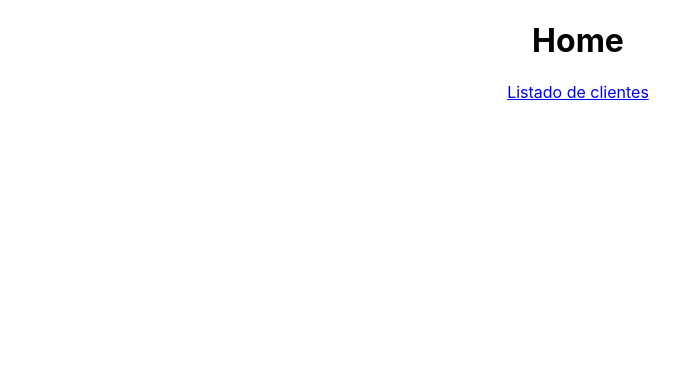
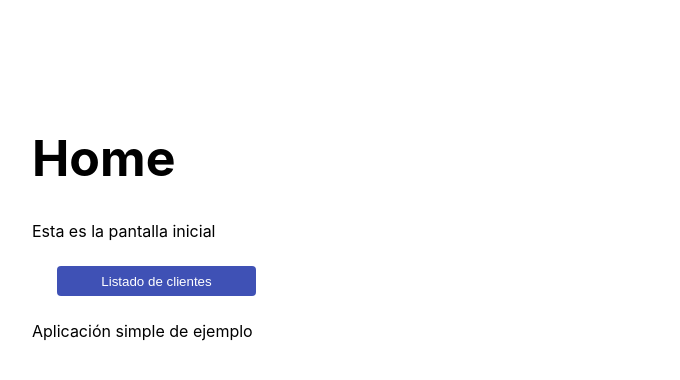
Before and after one commit to mikeacocoding/udemycustomersapp, a React (Create React App) app: page / in a window 1280 px wide. Shown: the top 380 px of the page, without its empty margins (62-742 px from the left). Built offline with nearby package versions, Linux system fonts and the light colour scheme.

Commit message:
Avance hasta video 172,sin Redux.

```diff
--- a/src/App.css
+++ b/src/App.css
@@ -1,38 +1,3 @@
-.App {
-  text-align: center;
+h1 {
+  font-size:50px;
 }
-
-.App-logo {
-  height: 40vmin;
-  pointer-events: none;
-}
-
-@media (prefers-reduced-motion: no-preference) {
-  .App-logo {
-    animation: App-logo-spin infinite 20s linear;
-  }
-}
-
-.App-header {
-  background-color: #282c34;
-  min-height: 100vh;
-  display: flex;
-  flex-direction: column;
-  align-items: center;
-  justify-content: center;
-  font-size: calc(10px + 2vmin);
-  color: white;
-}
-
-.App-link {
-  color: #61dafb;
-}
-
-@keyframes App-logo-spin {
-  from {
-    transform: rotate(0deg);
-  }
-  to {
-    transform: rotate(360deg);
-  }
-}
--- a/src/App.js
+++ b/src/App.js
@@ -2,14 +2,15 @@ import React,{ Component } from 'react';
 import { BrowserRouter as Router, Route, Switch } from 'react-router-dom';
 import './App.css';
 import HomeContainer from './containers/HomeContainer';
+import CustomersContainer from './containers/CustomersContainer';
 
 class App extends Component {
 
-  renderHome = () => <h1>Home</h1>
+  renderHome = ()=> <HomeContainer />
 
   renderCustomerContainer = () => <h1>Customer Container</h1>;
 
-  renderCustomerListContainer = () => <h1>Customer List Container</h1>;
+  renderCustomerListContainer = () => <CustomersContainer />;
 
   renderCustomerNewContainer = () => <h1>Customer New Container</h1>;
 
@@ -17,7 +18,7 @@ class App extends Component {
     return (
       <Router>
         <div className="App">
-          <Route exact path="/" component={HomeContainer} />
+          <Route exact path="/" component={this.renderHome} />
           <Route exact path="/customers" component={this.renderCustomerListContainer} />
           <Switch>
             <Route path="/customers/new" component={this.renderCustomerNewContainer} />
--- a/src/components/CustomerListItem.js
+++ b/src/components/CustomerListItem.js
@@ -1,18 +1,19 @@
 import React from 'react';
+import { Link } from 'react-router-dom';
 import PropTypes from 'prop-types';
 
-const CustomerListItem = ({ name, editAction, delAction }) => {
+const CustomerListItem = ({ dni, name, editAction, delAction, urlPath }) => {
     return (
         <div>
             <div className="customers-list-item">
                 <div className="field">
-                    <link to={`${props.urlPath}${dni}`}>{name}</link>
+                    <Link to={`${urlPath}${dni}`}>{name}</Link>
                 </div>
                 <div className="field">
-                    <link to={`${props.urlPath}${dni}/edit`}>{editAction}</link>
+                    <Link to={`${urlPath}${dni}/edit`}>{editAction}</Link>
                 </div>
                 <div className="field">
-                    <link to={`${props.urlPath}${dni}/del`}>{delAction}</link>
+                    <Link to={`${urlPath}${dni}/del`}>{delAction}</Link>
                 </div>
             </div>
         </div>
--- a/src/components/CustomersActions.js
+++ b/src/components/CustomersActions.js
@@ -4,7 +4,7 @@ import PropTypes from 'prop-types';
 const CustomersActions = ({ children }) => {
     return (
         <div>
-            <div className="customer-actions">
+            <div className="customers-actions">
                 <div>{children}</div>
             </div>
         </div>
--- a/src/components/CustomersList.js
+++ b/src/components/CustomersList.js
@@ -2,7 +2,7 @@ import React from 'react';
 import PropTypes from 'prop-types';
 import CustomerListItem from './CustomerListItem';
 
-const CustomersList = ({ customers }) => {
+const CustomersList = ({ customers , urlPath}) => {
     return (
         <div>
             <div className="customers-list">
@@ -10,6 +10,7 @@ const CustomersList = ({ customers }) => {
                     customers.map(c =>
                         <CustomerListItem
                             key={c.dni}
+                            dni={c.dni}
                             name={c.name}
                             editAction={'Editar'}
                             delAction={'Eliminar'}
--- /dev/null
+++ b/src/containers/CustomersContainer.js
@@ -0,0 +1,56 @@
+import React, { Component } from 'react';
+import PropTypes from 'prop-types';
+import { withRouter } from 'react-router-dom';
+import AppFrame from '../components/AppFrame';
+import CustomersActions from '../components/CustomersActions';
+import CustomersList from '../components/CustomersList';
+
+const customers = [{
+    "dni": "270",
+    "name": "Juan Perez",
+    "age": 37
+}, {
+    "dni": "370",
+    "name": "Carlos Bahia",
+    "age": 35
+}, {
+    "dni": "470",
+    "name": "Luis Martinez",
+    "age": 32
+}];
+
+class CustomersContainer extends Component {
+
+    handleAddNew = () => {
+        this.props.history.push('/customers/new');
+    }
+
+    renderBody = customers => (
+        <div>
+            <CustomersList
+                customers={customers}
+                urlPath={'customer/'}>
+            </CustomersList>
+            <CustomersActions>
+                <button onClick={this.handleAddNew}>Nuevo Cliente</button>
+            </CustomersActions>
+        </div>
+    )
+
+    render() {
+        return (
+            <div>
+                <AppFrame
+                    header={'Listado de clientes'}
+                    body={this.renderBody(customers)}
+                ></AppFrame>
+            </div>
+        );
+    }
+}
+
+CustomersContainer.propTypes = {
+
+};
+
+export default withRouter(CustomersContainer);
--- a/src/containers/HomeContainer.js
+++ b/src/containers/HomeContainer.js
@@ -1,18 +1,31 @@
-import React from 'react';
-import PropTypes from 'prop-types';
-import { Link } from 'react-router-dom';
+import React, { Component } from 'react';
+import { withRouter } from 'react-router-dom';
+import AppFrame from '../components/AppFrame';
+import CustomersActions from '../components/CustomersActions';
 
-const HomeContainer = props => {
-    return (
-        <div>
-            <h1>Home</h1>
-            <Link to="/customers">Listado de clientes</Link>
-        </div>
-    );
-};
+class HomeContainer extends Component {
 
-HomeContainer.propTypes = {
+    verListadoClientes = () => {
+        this.props.history.push('/customers');
+    }
 
-};
+    render() {
+        return (
+            <div>
+                <AppFrame
+                    header='Home'
+                    body={
+                        <div>
+                            Esta es la pantalla inicial
+                            <CustomersActions>
+                                <button onClick={this.verListadoClientes}>Listado de clientes</button>
+                            </CustomersActions>
+                        </div>
+                    }
+                    ></AppFrame>
+            </div>
+        );
+    }
+}
 
-export default HomeContainer;
+export default withRouter(HomeContainer);
--- a/src/index.css
+++ b/src/index.css
@@ -7,7 +7,37 @@ body {
   -moz-osx-font-smoothing: grayscale;
 }
 
-code {
-  font-family: source-code-pro, Menlo, Monaco, Consolas, 'Courier New',
-    monospace;
+.app-frame {
+  margin: 5%;
+  padding: 30px;
+  width: calc(80vw);
 }
+
+.customers-actions {
+  padding:10px;
+  margin:10px;
+}
+
+.customers-actions button {
+  background: #3F51B5;
+  min-width: 199px;
+  color: white;
+  height: 30px;
+  margin: 5px;
+  border: 0px;
+  border-radius: 4px;
+  cursor:pointer;
+}
+
+.customers-list-item .field{
+  width:160px;
+  margin:1px;
+  padding:4px;
+  display:inline-block;
+  background:#2196f3;
+}
+
+.customers-list-item .field a{
+  color:white;
+  text-decoration:none;
+}
```
